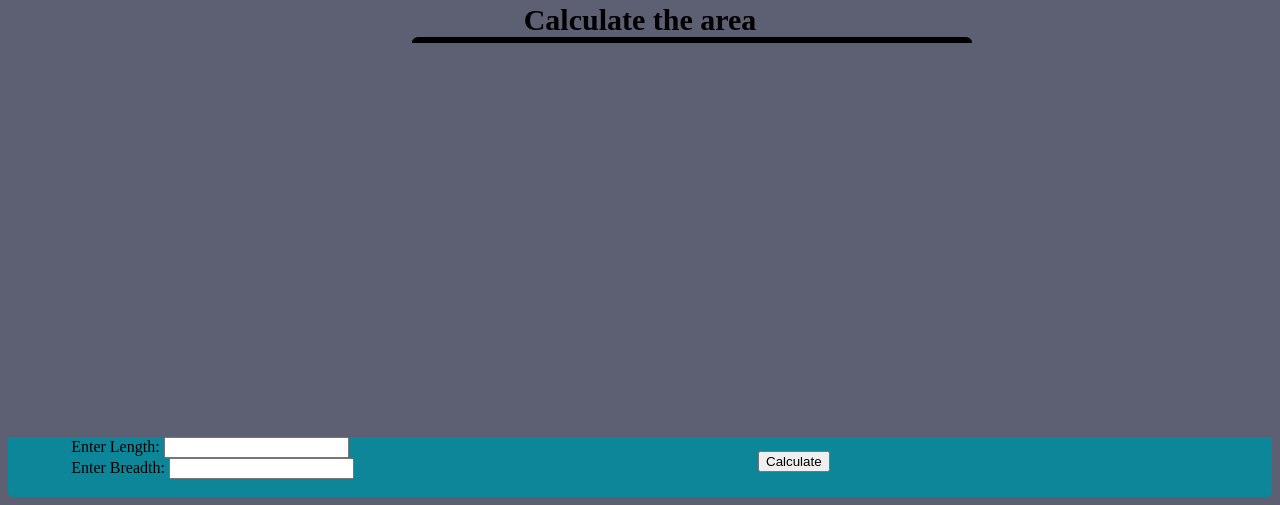
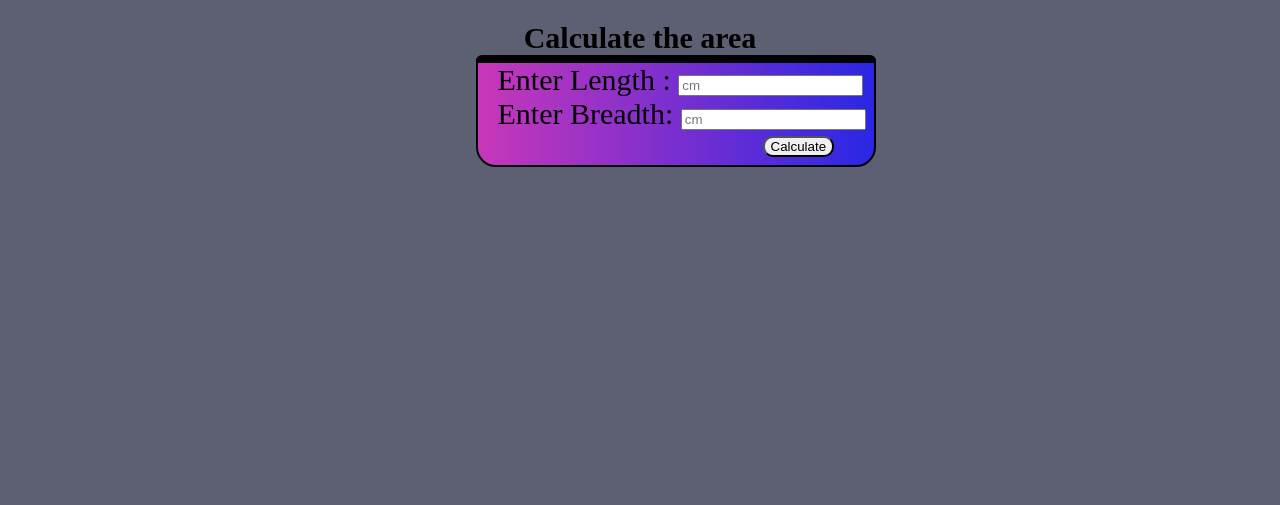
Before and after one commit to RKet729/Area-calculator, a Flask app: page / in a window 1280 px wide. Shown: the part 1249-1754 px from the top of the page. After the commit the page ends 1416 px from the top, so only its background shows below. Run offline with Flask 3, Linux system fonts and the light colour scheme.

Commit message:
result styles

```diff
--- a/app.py
+++ b/app.py
@@ -9,6 +9,7 @@ def calculator():
         length=float(request.form.get('length'))
         breadth=float(request.form.get('breadth'))
         area= length * breadth
+
     else:
         length=breadth=area=None
     return render_template('index.html',area=area, length=length, breadth=breadth)
--- a/static/style.css
+++ b/static/style.css
@@ -2,8 +2,16 @@
 
 body {
     background-color: rgb(93, 95, 114);
-
-
+    /* background-image: url(img/bg.jpg);
+    background-repeat: no-repeat;
+    background-size: cover; */
+    /* background: linear-gradient(
+        to right,
+        rgb(238, 1, 1),
+        rgb(10, 7, 193),
+        rgb(185, 134, 4),
+        rgb(31, 61, 1)
+    ); */
 }
 
 h1 {
@@ -13,6 +21,10 @@ h1 {
     font-size: 50px;
     text-align: center;
     overflow: hidden;
+    text-shadow: 0 0 10px rgba(255, 255, 255, 1),
+        0 0 20px rgb(214, 65, 31),
+        0 0 30px rgb(10, 172, 169),
+        0 0 40px rgb(101, 18, 137);
     /* Ensures the text doesn't overflow during animation */
     white-space: nowrap;
     /*Prevents the text from wrapping */
@@ -46,7 +58,7 @@ td {
 }
 
 td:hover {
-    color: rgb(161, 233, 148);
+    color: rgb(229, 201, 39);
     transform: scale(1.4);
 }
 
@@ -78,87 +90,94 @@ img {
     transform: rotate(0deg) scale(1.4);
 }
 
-button{
+button {
     text-align: right;
 }
+
 button:hover {
     background-color: green;
 }
 
-iframe{
+iframe {
     margin-left: 32%;
 
 }
-h2{
+
+h2 {
     font-size: 30px;
     text-align: center;
 }
-h3{
+
+h3 {
     font-size: 30px;
     margin: 0;
     padding: 0;
     text-align: center;
 }
 
-.calculator{
-    margin-left: 32%;
+.calculator {
+    margin-left: 37%;
     font-size: 30px;
     height: 400px;
-    width: 560px;
+    width: 400px;
+    box-shadow: inset;
 }
-.result{
+
+.result {
     font-size: 25px;
-    background-color: grey;
+    /* background-color: rgb(87, 4, 87); */
+    background: linear-gradient(to right,
+            rgb(200, 55, 185),
+            rgb(42, 39, 229));
     border: solid black;
     border-top-right-radius: 20px;
     border-top-left-radius: 20px;
-    height:auto;
+    height: auto;
 }
-.user_input{
-    background-color: rgb(12, 134, 152);
+
+.user_input {
+    border: 2px solid black;
+    /* background-color: rgba(79, 42, 159, 0.899); */
+    background: linear-gradient(to right,
+            rgb(200, 55, 185),
+            rgb(42, 39, 229));
     height: auto;
-    border-bottom-left-radius: 5px;
-    border-bottom-right-radius: 5px;
+    border-bottom-left-radius: 20px;
+    border-bottom-right-radius: 20px;
     position: relative;
 }
-.measure{
+
+.measure {
     margin-left: 5%;
 }
 
-#lb{
+#lb {
     margin-left: 5%;
 
 }
-#submit-button{
+
+#submit-button {
     bottom: 0;
     right: 0;
     position: absolute;
-    margin-right: 35%;
+    margin-right: 10%;
     margin-bottom: 2%;
+    border-radius: 10px;
 
 }
-.measure{
+
+.measure {
     overflow: hidden;
     white-space: nowrap;
-    animation: typing 3s;
+    animation: typing 4s;
 }
+
 @keyframes typing {
     from {
         width: 0;
     }
+
     to {
         width: 100%;
     }
 }
-
-.measure p:nth-child(1) {
-    animation-delay: 3s;
-}
-
-.measure p:nth-child(2) {
-    animation-delay: 4s;
-}
-
-.measure p:nth-child(3) {
-    animation-delay: 5s;
-}
--- a/templates/index.html
+++ b/templates/index.html
@@ -8,13 +8,14 @@
     <title> Area Calculator</title>
     <link rel="stylesheet" href="static/style.css">
     <link rel="favicon" href="static/img/favicon">
+    <link rel="icon" href="/static/favicon.png" type="image/x-icon">
 </head>
 
 <body>
     <div class="head">
         <h1 class="text">Welcome to area calculator</h1>
     </div>
-
+<br>
     <table>
         <tr>
             <th>S.N</th>
@@ -95,25 +96,25 @@
             {% if area is not none %}
             {% if length|float >= 1 and breadth|float >= 1 %}
             <div class="measure">
-                <p>Length: {{ length }} {{ selected_unit }}</p>
-                <p>Breadth: {{ breadth }} {{ selected_unit }}</p>
-                <p>Area: {{ area }} square unit</p>
-                {% else %}
-                <p>Length and breadth must be a positive non zero numbers.</p>
-                {% endif %}
-                {% endif %}
+                <p>Length: {{ length }} cm</p>
+                <p>Breadth: {{ breadth }} cm</p>
+                <p>Area: {{ area }} cm<sup>2</sup></p>
             </div>
+            {% else %}
+            <p style="margin-left: 5%;">Length and breadth must be a positive non zero numbers.</p>
+            {% endif %}
+            {% endif %}
 
         </div>
         <div class="user_input">
             <div id="lb">
-                <form action="#" method="post">
-                    <label for="length">Enter Length: </label>
-                    <input type="number" step="any" name="length" id="length" required>
+                <form action="/" method="post">
+                    <label for="length">Enter Length : </label>
+                    <input type="number" step="any" name="length" id="length" required placeholder="cm">
                     <br>
 
                     <label for="breadth">Enter Breadth: </label>
-                    <input type="number" step="any" name="breadth" id="breadth" required>
+                    <input type="number" step="any" name="breadth" id="breadth" required placeholder="cm">
                     <!-- <select name="selected_unit">
                         <option value="cm">cm</option>
                         <option value="inch">inch</option>
@@ -126,9 +127,9 @@
         </div>
 
         </form>
+    </div>
+
+</body>
 
 
-    </div>
-</body>
-
 </html>
```
Also changed, not shown: static/favicon.ico (renamed from static/img/favicon.ico), static/favicon.png (added), static/img/WhatsApp Image 2023-12-27 at 21.15.05_56b87420.jpg (added), static/img/bg.jpg (added).
